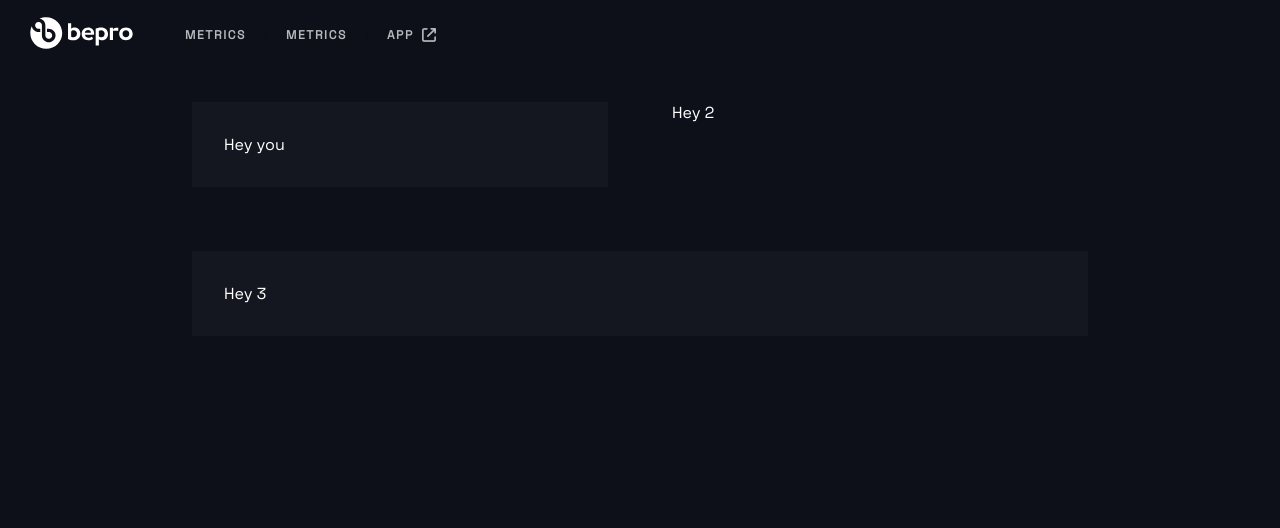
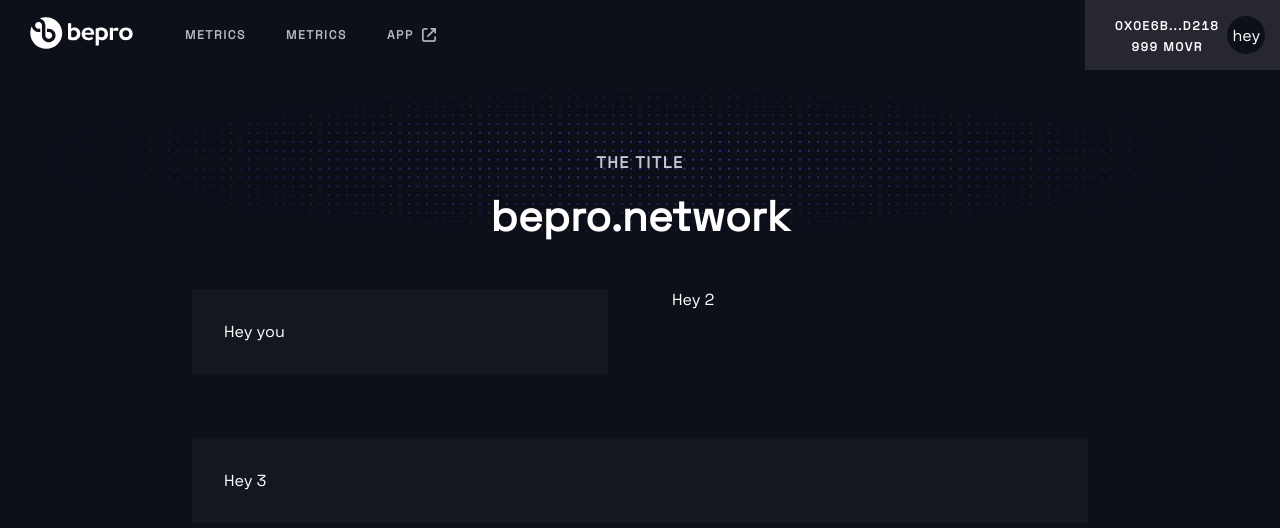
Before and after one commit to bepronetwork/network-metrics, a Next.js app: page /home in a window 1280 px wide. Shown: the top 528 px of the page. Built offline with nearby package versions, Linux system fonts and the light colour scheme.

Commit message:
add header and navbar

```diff
--- /dev/null
+++ b/components/Circle.tsx
@@ -0,0 +1,14 @@
+import {PropsWithChildren} from 'react';
+
+interface CircleProps {
+  width: number;
+  height: number;
+  className?: string;
+}
+
+type Props = PropsWithChildren<CircleProps>
+
+export default function Circle({width = 14, height = 14, children, className = ``}: Props) {
+  function px(amount = 0) { return `${amount}px`}
+  return <div style={{width: px(width), height: px(height), borderRadius: '100%'}} className={className}>{children}</div>
+}
--- a/components/nav-bar.tsx
+++ b/components/nav-bar.tsx
@@ -3,6 +3,7 @@
 import BeproLogo from '@icons/bepro-logo';
 import IconLinkExternal from '@icons/IconLinkExternal';
 import LinkButton from '@components/link-button';
+import WalletInformation from '@components/wallet-information';
 
 export default function NavBar() {
 
@@ -25,7 +26,7 @@
                   }}/>
     </div>
     <div className="ml-auto">
-
+      <WalletInformation />
     </div>
   </div>
 }
--- /dev/null
+++ b/components/page-header.tsx
@@ -0,0 +1,17 @@
+import Image from 'next/image';
+import pageHeader from '@assets/polkaheader-min.png';
+
+const Titles = {
+  '/metrics': `protocol metrics`,
+  '/account': `my account`
+}
+
+export default function PageHeader() {
+  return <div className="text-center position-relative">
+    <div className="position-absolute w-100" style={{top: '80px', zIndex: 10}}>
+      <div className="caption color-gray">the title</div>
+      <h2 className="mt-3">bepro.network</h2>
+    </div>
+    <Image src={pageHeader} />
+  </div>
+}
--- /dev/null
+++ b/components/wallet-address.tsx
@@ -0,0 +1,10 @@
+interface WalletAddressProps {
+  address: string;
+  left?: number;
+  right?: number;
+  separator?: string;
+}
+
+export default function WalletAddress({address, left = 6, right = 4, separator = `...`}: WalletAddressProps) {
+  return <span className="caption-small">{[address.substr(0, left), separator, address.substr(-right)].join(``)}</span>
+}
--- a/components/wallet-information.tsx
+++ b/components/wallet-information.tsx
@@ -1,3 +1,15 @@
+import styles from '@styles/components/wallet-information.module.scss';
+import Circle from '@components/Circle';
+import WalletAddress from '@components/wallet-address';
+
 export default function WalletInformation() {
-  return <></>
+  return <div className={styles.container}>
+    <div className="d-flex align-items-center justify-content-between">
+      <div className="mr-2 text-center">
+        <div><WalletAddress address="0x0e6B6ae33f345E1CbAc096a2644f7748F347d218" /></div>
+        <div><span className="caption-small">999 MOVR</span></div>
+      </div>
+      <div><Circle width={38} height={38} className="bg-body d-flex justify-content-center align-items-center">hey</Circle></div>
+    </div>
+  </div>
 }
--- a/pages/home.tsx
+++ b/pages/home.tsx
@@ -2,10 +2,12 @@
 import Row from '@components/row';
 import Column from '@components/column';
 import NavBar from '@components/nav-bar';
+import PageHeader from '@components/page-header';
 
 export default function HomePage() {
   return <>
     <NavBar />
+    <PageHeader />
     <Container background="body">
       <Row>
         <Column>
--- /dev/null
+++ b/styles/components/wallet-information.module.scss
@@ -0,0 +1,9 @@
+@use "sass:math";
+@import "../variables";
+
+.container {
+  background-color: adjust-color(map-get($colors, white), $alpha: -(math.div(nth($opacities, 5), 100)));
+  margin: -19px -30px;
+  padding: 19px 30px;
+  width: 195px;
+}
--- a/styles/fonts.scss
+++ b/styles/fonts.scss
@@ -26,7 +26,17 @@
   h#{$index} { @include heading; }
 }
 
-.caption,.caption-small { @include heading; }
+.caption,.caption-small {
+  @include heading;
+  letter-spacing: 0.1rem;
+  text-transform: uppercase;
+}
+
+.caption {
+  line-height: 160%;
+  &-small { line-height: 140%; }
+}
+
 
 p,.p,.p-small {
   font-family: 'Inter-Regular', sans-serif;
--- a/styles/globals.scss
+++ b/styles/globals.scss
@@ -13,3 +13,7 @@
   width: 14px;
   height: 14px;
 }
+
+.text-uppercase { text-transform: uppercase }
+.text-center { text-align: center }
+.w-100 { width: 100%; }
--- a/styles/variables.scss
+++ b/styles/variables.scss
@@ -1,4 +1,4 @@
-$opacities: (10, 30, 40, 70);
+$opacities: (10, 30, 40, 70, 90);
 
 $hover-darken: 20%;
 $disable-alpha: -.55;
```
Also changed, not shown: public/assets/page-header.png (added), public/assets/polkaheader-min.png (added).
